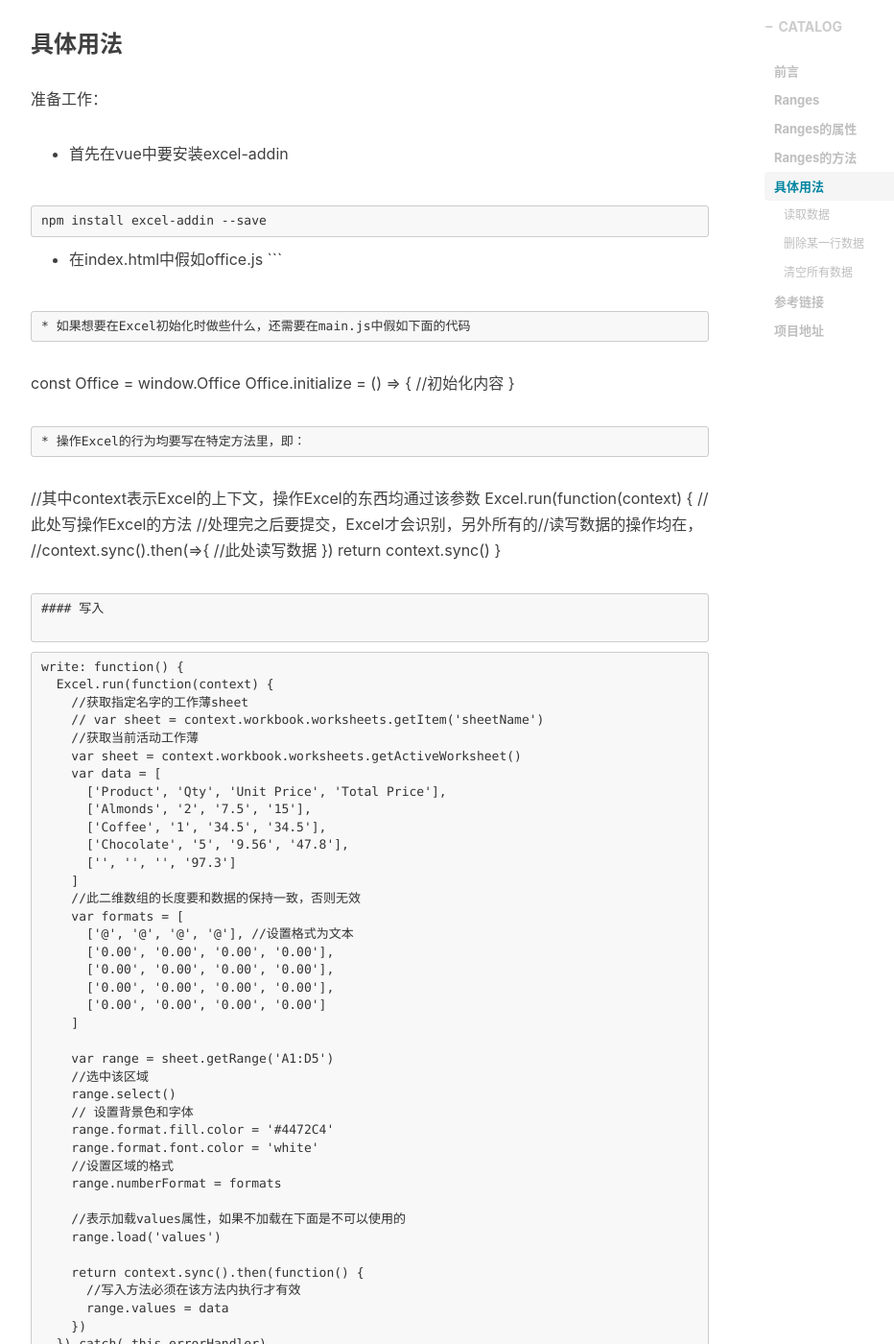
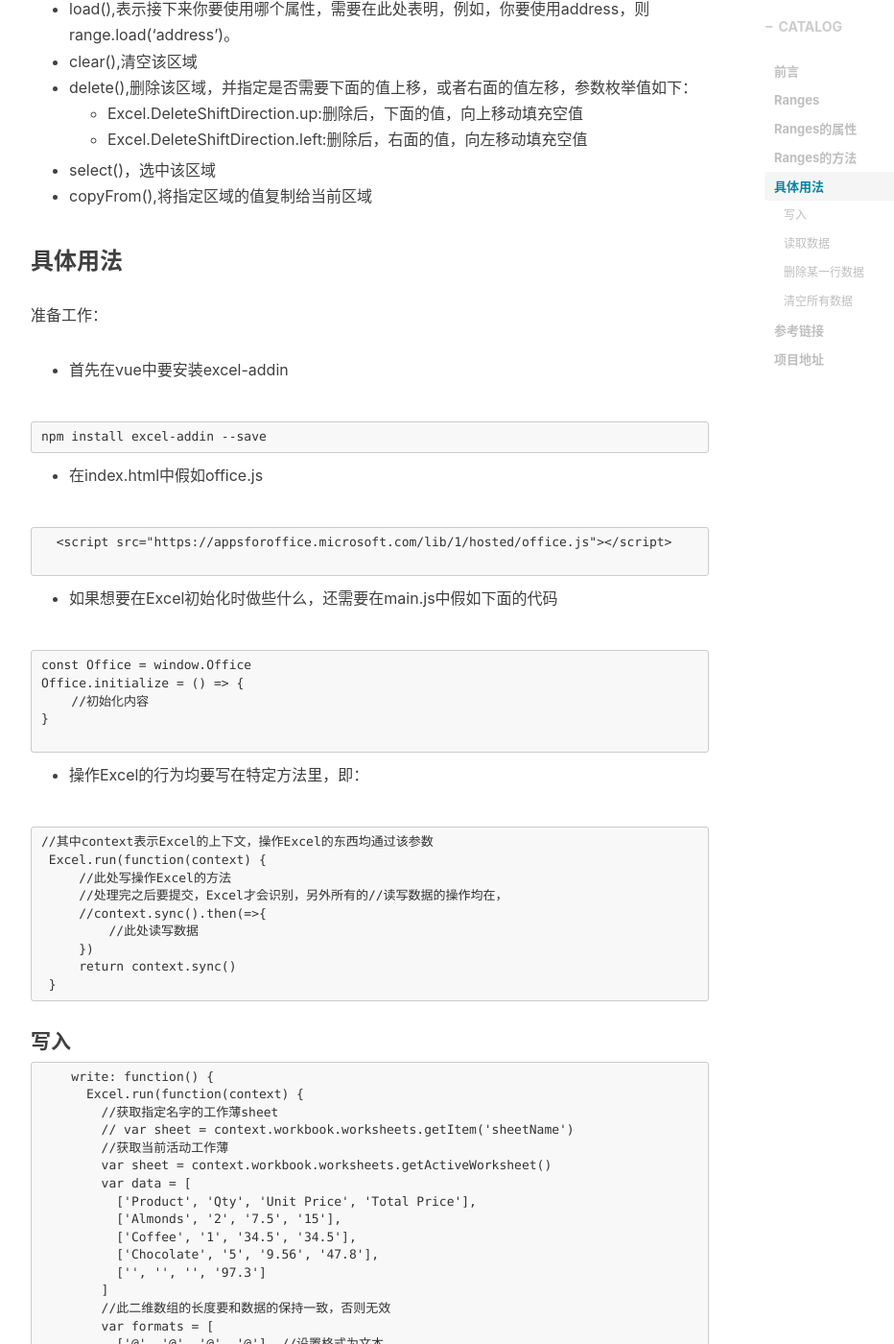
Before and after one commit to AlvinNiu/AlvinNiu.github.io, a Jekyll site: the page built from _posts/2018-09-22-office-web-range.md, in a window 1280 px wide and 1400 px high, scrolled down 1853 px. Shown: the whole window at 96% size, without its empty margins (233-1165 px from the left). Built offline with Jekyll 4.4.1, drawn with Linux system fonts in a browser that asks for light colours; nearby versions of some CDN libraries; comment, search, counter and statistics services are not loaded; part of the change alters nothing that is shown; some of the changed text lies outside the part shown.

Commit message:
修改博客内容

````diff
--- a/_posts/2018-09-22-office-web-range.md
+++ b/_posts/2018-09-22-office-web-range.md
@@ -32,19 +32,21 @@ Ranges表示Excel的区域，例如一个单元格的区域是=A1,多个单元
 * format，区域的字体格式，可以该表文字字体，颜色，也可以改变区域的背景色。
 * numberFormat,二维数组，区域的格式，有文本、日期、数值等，和Excel右击设置单元格的格式里所有的格式一致
 
-    * General     General
-    * Number      0
-    * Currency    $#,##0.00;[Red]$#,##0.00
-    * Accounting  _($* #,##0.00_);_($* (#,##0.00);_($* "-"??_);_(@_)
-    * Date        m/d/yy
-    * Time        [$-F400]h:mm:ss am/pm
-    * Percentage  0.00%
-    * Fraction    # ?/?
-    * Scientific  0.00E+00
-    * Text        @
-    * Special     ;;
-    * Custom      #,##0_);[Red](#,##0)
-    * 来源：[Stack Overflow上的回答](https://stackoverflow.com/questions/20648149/what-are-numberformat-options-in-excel-vba)
+  | 格式      |     值 |
+    | :-------- | --------:|
+   | General    | General  |
+    | Number     | 0                                                     |
+    | Currency   | $#,##0.00;[Red]$#,##0.00                              |
+    | Accounting | _($* #,##0.00_);_($* (#,##0.00);_($* "-"??_);_(@_)    |
+    | Date       | m/d/yy                                                |
+    | Time       | [$-F400]h:mm:ss am/pm                                 |
+    | Percentage | 0.00%                                                 |
+    | Fraction   | # ?/?                                                 |
+    | Scientific | 0.00E+00                                              |
+    | Text       | @                                                     |
+    | Special    | ;;                                                    |
+    | Custom     | #,##0_);[Red](#,##0)                                  |
+    | 来源 | [Stack Overflow上的回答](https://stackoverflow.com/questions/20648149/what-are-numberformat-options-in-excel-vba) |
 
 ### Ranges的方法
 
@@ -64,19 +66,26 @@ Ranges表示Excel的区域，例如一个单元格的区域是=A1,多个单元
 ```
 npm install excel-addin --save
 ```
+
 * 在index.html中假如office.js
+
 ```
   <script src="https://appsforoffice.microsoft.com/lib/1/hosted/office.js"></script>
 
 ```
+
 * 如果想要在Excel初始化时做些什么，还需要在main.js中假如下面的代码
+
 ```
 const Office = window.Office
 Office.initialize = () => {
     //初始化内容
 }
+
 ```
+
 * 操作Excel的行为均要写在特定方法里，即：
+
 ```
 //其中context表示Excel的上下文，操作Excel的东西均通过该参数
  Excel.run(function(context) {
@@ -88,6 +97,7 @@ Office.initialize = () => {
      return context.sync()
  }
 ```
+
 #### 写入
 
 ```
````
